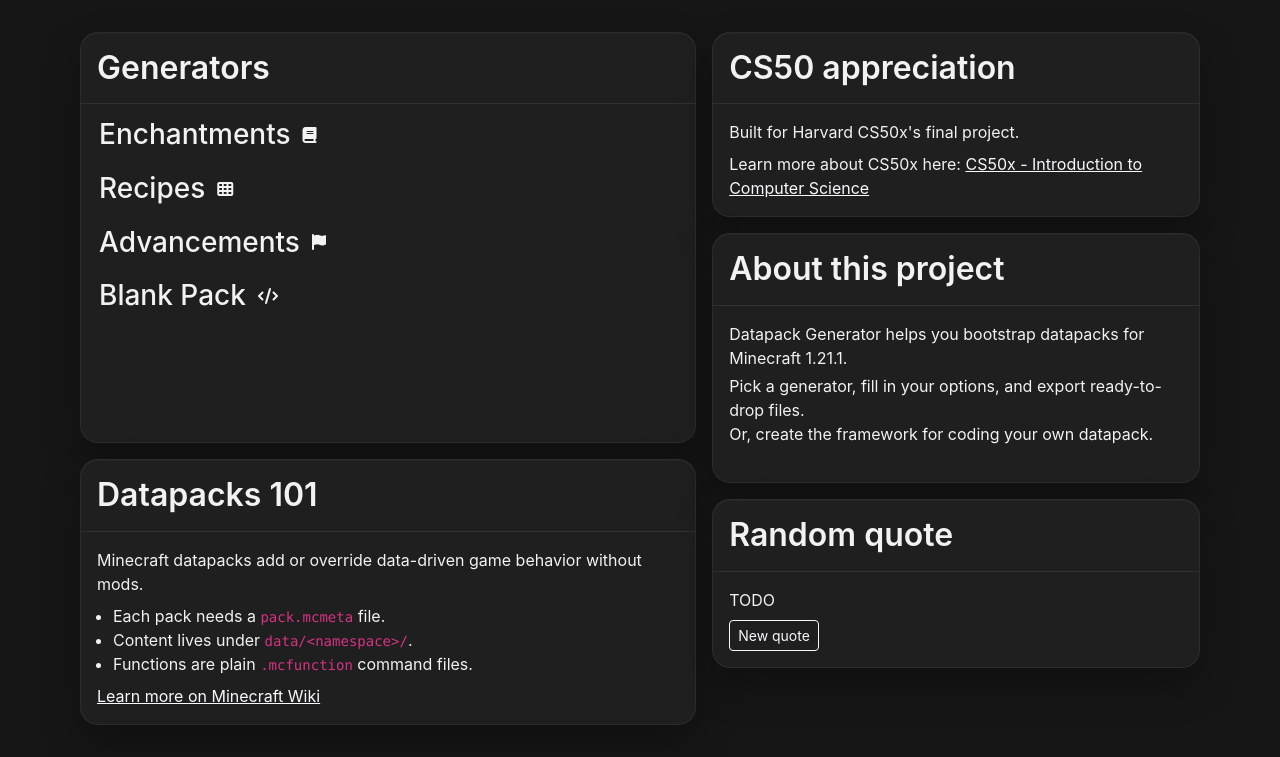
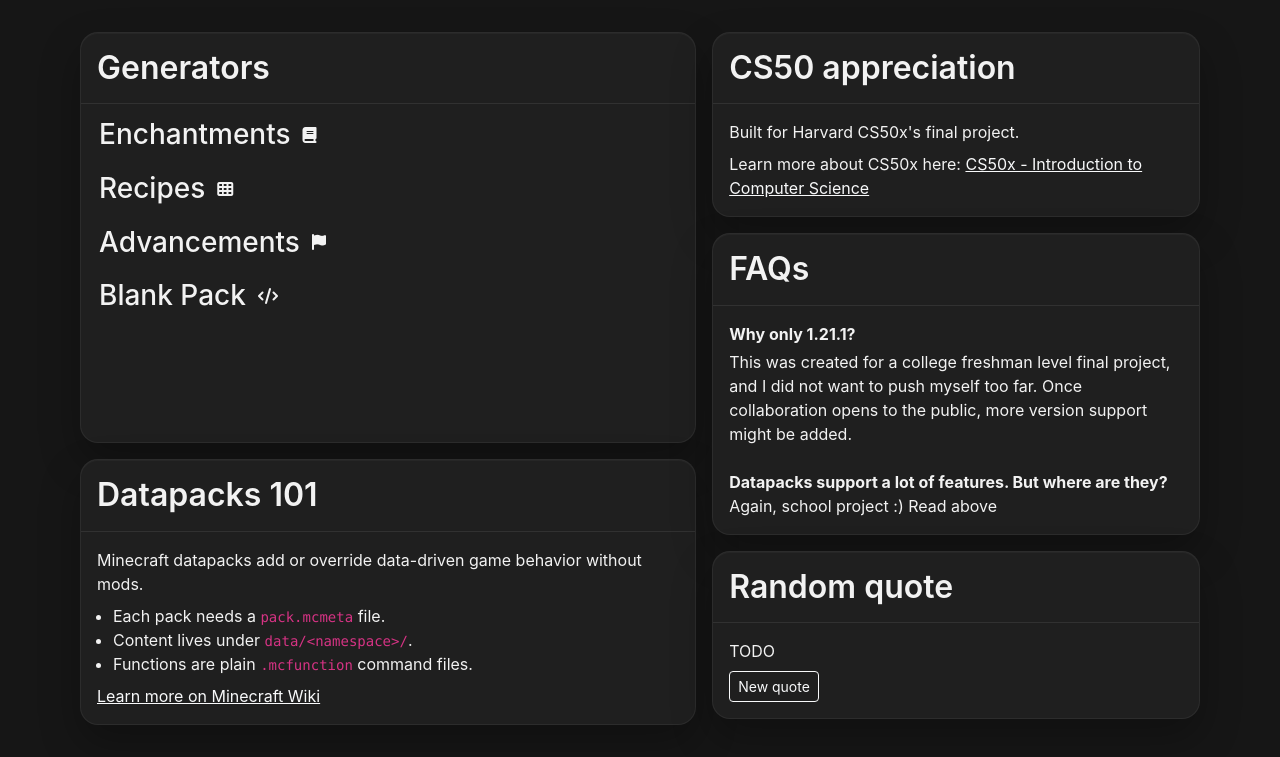
Before and after one commit to flintvivi/datapack-gen, a Flask app: page / in a window 1280 px wide. Shown: the part 56-813 px from the top of the page. Run offline with Flask 3, Linux system fonts and the light colour scheme; some libraries are stand-ins or nearby versions.

Commit message:
feat: add faqs section

```diff
--- a/templates/index.html
+++ b/templates/index.html
@@ -57,11 +57,13 @@
                 </div>
             </div>
             <div class="tile tile-wide">
-                <h2 class="text-left tile-header">About this project</h2>
+                <h2 class="text-left tile-header">FAQs</h2>
                 <div class="tile-content">
-                    <p class="mb-1">Datapack Generator helps you bootstrap datapacks for Minecraft 1.21.1.</p>
-                    <p class="mb-0">Pick a generator, fill in your options, and export ready-to-drop files.</p>
-                    <p class="mb-0">Or, create the framework for coding your own datapack.</p>
+                    <p class="mb-1"><strong>Why only 1.21.1?</strong></p>
+                    <p class="mb-0">This was created for a college freshman level final project, and I did not want to push myself too far. Once collaboration opens to the public, more version support might be added.</p>
+                </br>
+                    <p class="mb-0"><strong>Datapacks support a lot of features. But where are they?</strong></p>
+                    <p class="mb-0">Again, school project :&#41; Read above</p>
                 </div>
             </div>
             <div class="tile tile-small">
```
